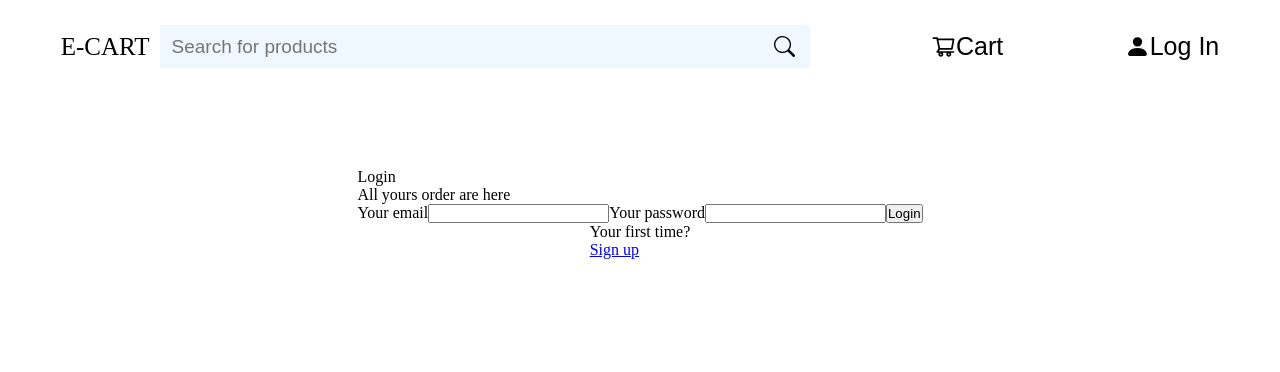
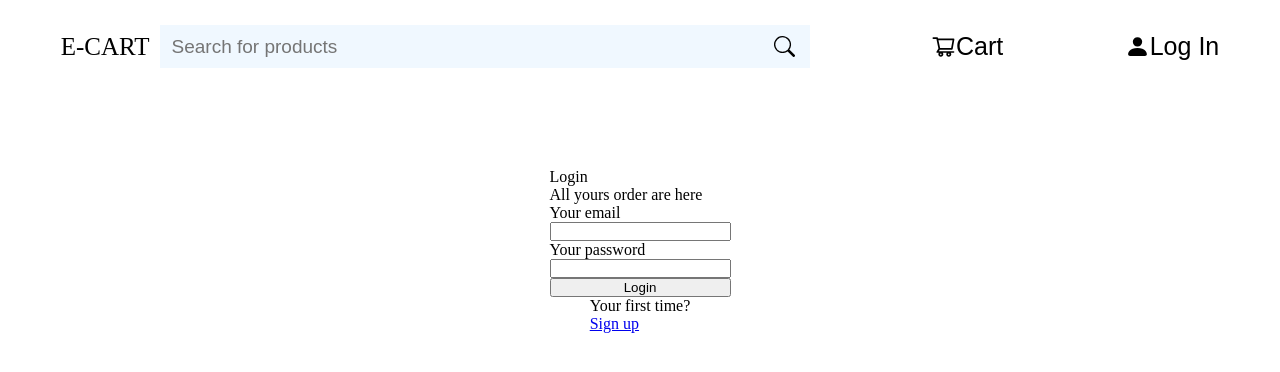
Before and after one commit to jyotirmoy-sinhababu/E-Commerce-website, a React (Vite) app: page /login in a window 1280 px wide. Shown: the top 372 px of the page. Built offline with nearby package versions, Linux system fonts and the light colour scheme; no server answers.

Commit message:
style added

```diff
--- a/src/components/authComp/logInComp/LogInComp.tsx
+++ b/src/components/authComp/logInComp/LogInComp.tsx
@@ -11,11 +11,11 @@ const LogInComp = () => {
           </div>
           <p>All yours order are here</p>
         </div>
-        <form>
+        <form className='form-cnt'>
           <label>Your email</label>
-          <input className='' type='email' />
+          <input className='email' type='email' />
           <label>Your password</label>
-          <input className='' type='password' />
+          <input className='password' type='password' />
           <button type='submit'>Login</button>
         </form>
       </div>
--- a/src/components/authComp/logInComp/loginComp.css
+++ b/src/components/authComp/logInComp/loginComp.css
@@ -3,5 +3,10 @@
   flex-direction: column;
   justify-content: center;
   align-items: center;
-  padding: 100px;
+  padding-top: 100px;
 }
+
+.form-cnt {
+  display: flex;
+  flex-direction: column;
+}
```
